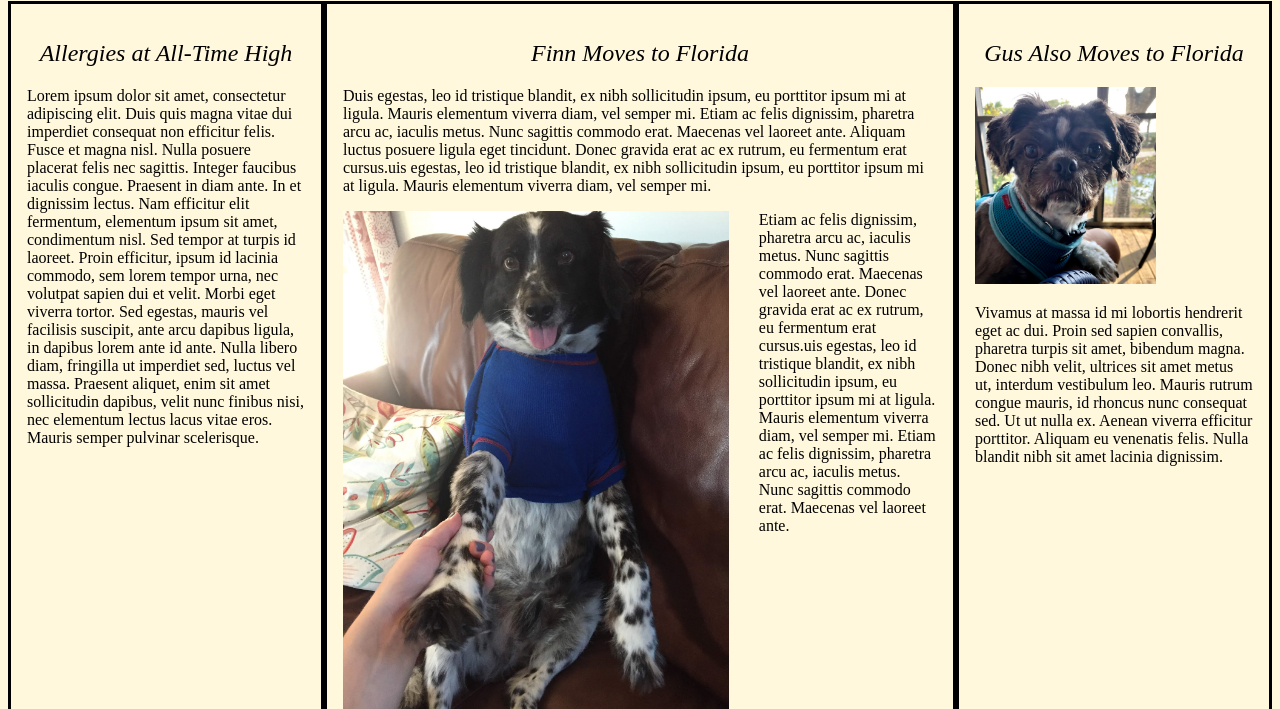
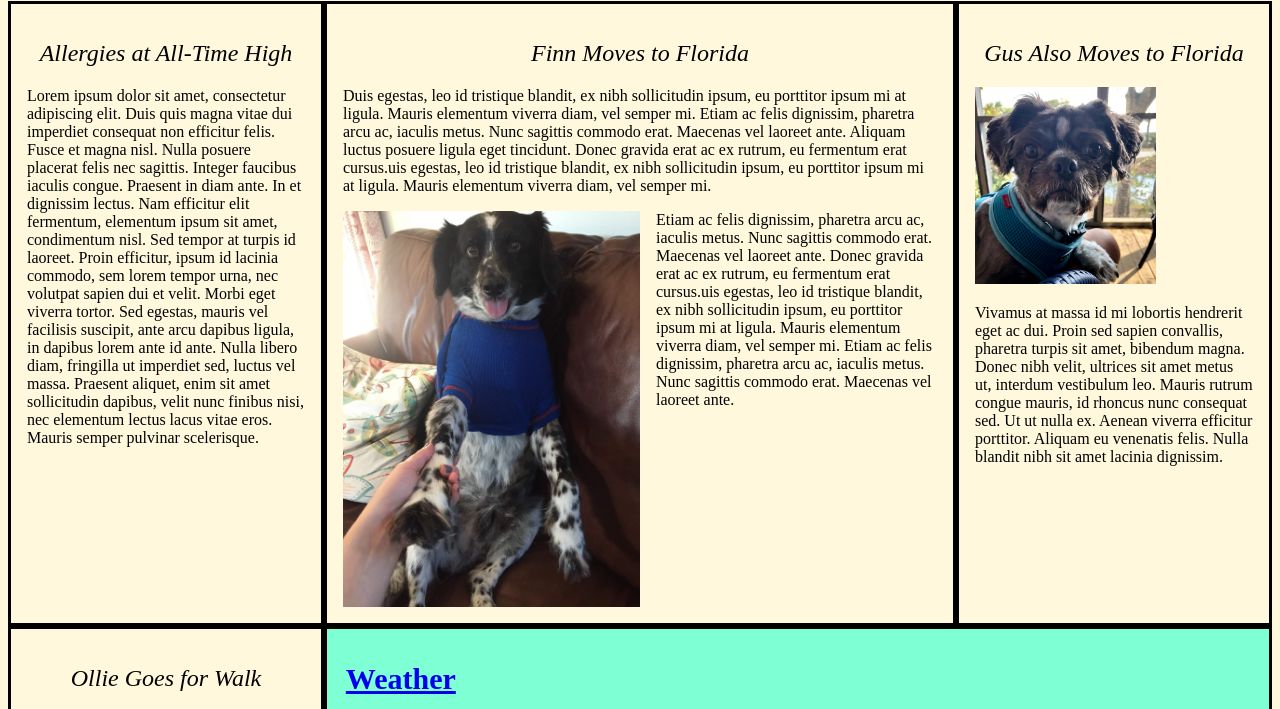
Before and after one commit to a93murph/NewsTimes, a plain HTML site: page index.html in a window 1280 px wide. Shown: the part 79-788 px from the top of the page. Drawn offline with Linux system fonts and the light colour scheme.

Commit message:
edit finn paragraph

```diff
--- a/styles.css
+++ b/styles.css
@@ -25,7 +25,7 @@ article {
   width: 65%;
 }
 .imgfinn {
-  width: 65%;
+  width: 50%;
   float: left;
 }
 .box {
@@ -34,8 +34,9 @@ article {
 }
 .floated {
   float: right;
-  width: 30%;
+  width: 50%;
   margin-top: 0;
+  padding-left: 1em;
 }
 .sec1 {
   width: 25%;
```
